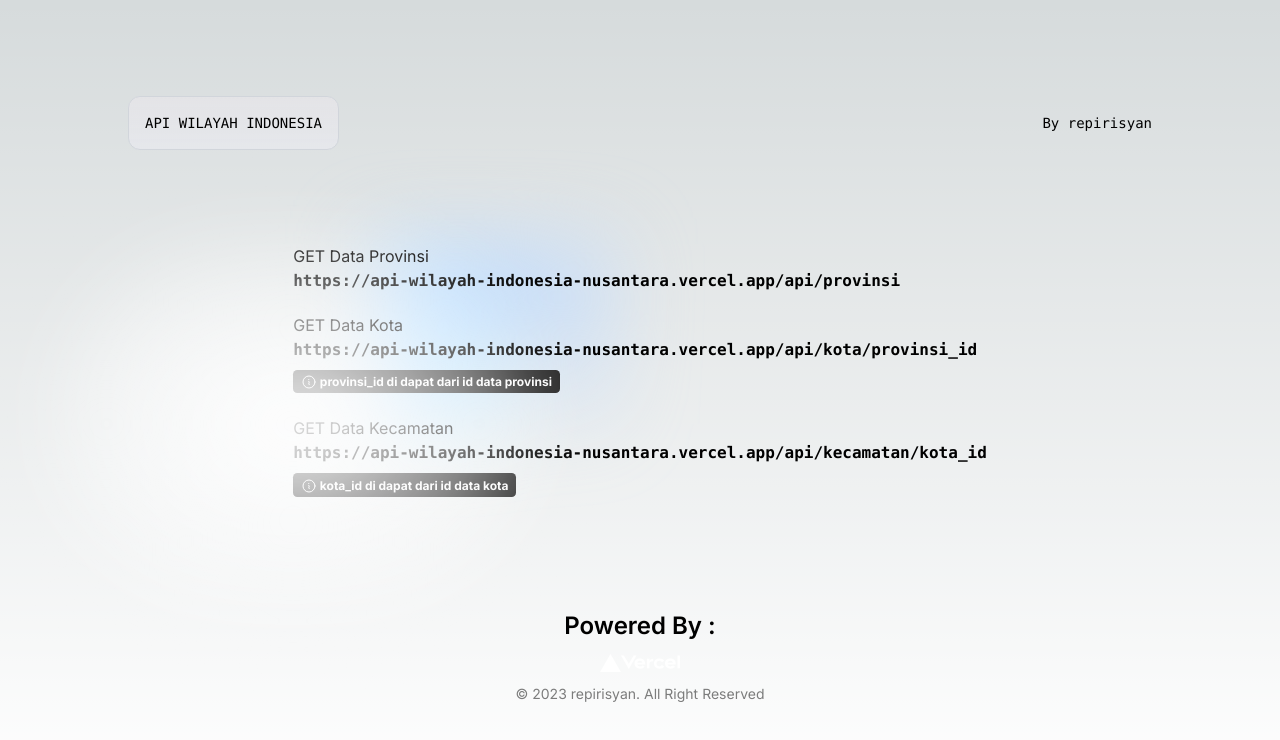
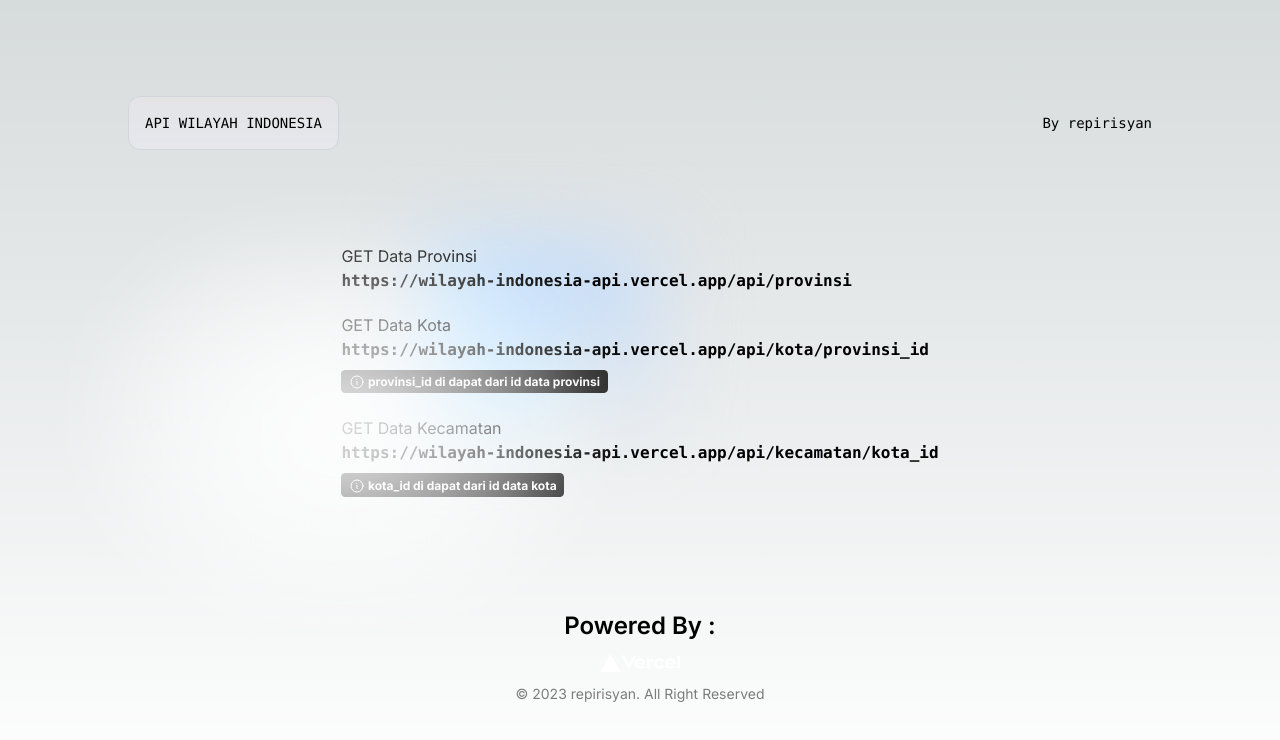
Before and after one commit to repirisyan/api-wilayah-indonesia, a Next.js app: page / in a window 1280 px wide. Shown: the top 740 px of the page. Built offline with nearby package versions, Linux system fonts and the light colour scheme.

Commit message:
fix domain name

```diff
--- a/src/app/page.tsx
+++ b/src/app/page.tsx
@@ -25,14 +25,14 @@ export default function Home() {
             GET Data Provinsi
           </h1>
           <p>
-            <code className='font-bold'>https://api-wilayah-indonesia-nusantara.vercel.app/api/provinsi</code>
+            <code className='font-bold'>https://wilayah-indonesia-api.vercel.app/api/provinsi</code>
           </p>
         </section>
         <section className='mt-5'>
           <h1>
             GET Data Kota
           </h1>
-          <p><code className='font-bold'>https://api-wilayah-indonesia-nusantara.vercel.app/api/kota/provinsi_id</code></p>
+          <p><code className='font-bold'>https://wilayah-indonesia-api.vercel.app/api/kota/provinsi_id</code></p>
           <p
             className="inline-block mt-2 whitespace-nowrap rounded-[0.27rem] bg-neutral-800 px-[0.65em] pb-[0.25em] pt-[0.35em] text-center align-baseline text-[0.75em] font-bold leading-none text-neutral-50 dark:bg-neutral-900">
             <div className="flex items-center">
@@ -47,7 +47,7 @@ export default function Home() {
           <h1>
             GET Data Kecamatan
           </h1>
-          <p><code className='font-bold'>https://api-wilayah-indonesia-nusantara.vercel.app/api/kecamatan/kota_id</code></p>
+          <p><code className='font-bold'>https://wilayah-indonesia-api.vercel.app/api/kecamatan/kota_id</code></p>
           <p
             className="inline-block mt-2 whitespace-nowrap rounded-[0.27rem] bg-neutral-800 px-[0.65em] pb-[0.25em] pt-[0.35em] text-center align-baseline text-[0.75em] font-bold leading-none text-neutral-50 dark:bg-neutral-900">
             <span className="flex items-center">
```
Also changed, not shown: 1 other file (tests, documents, lock files or other folders).
